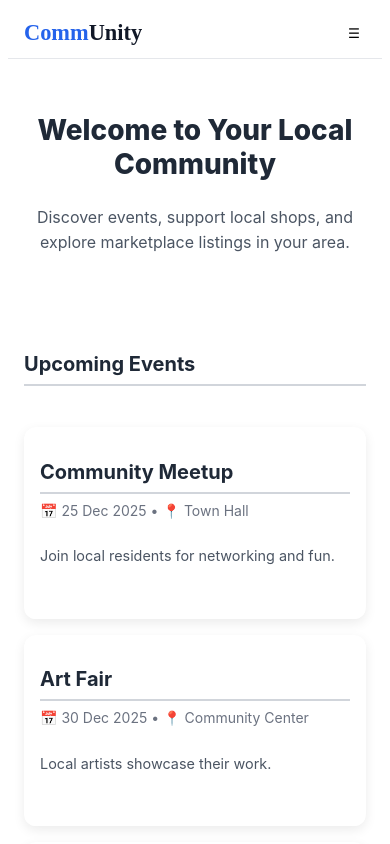
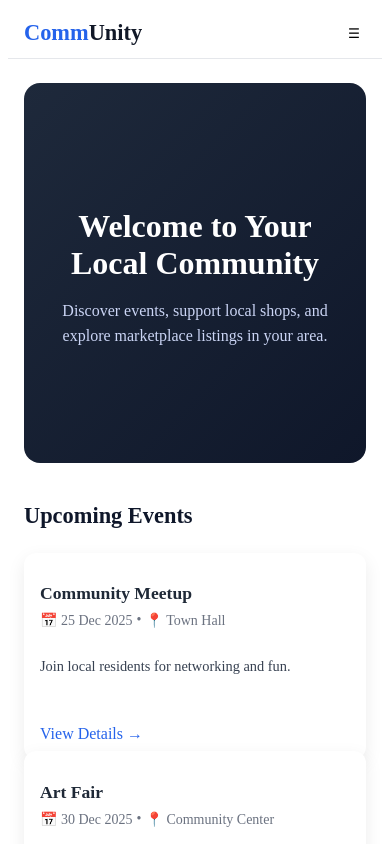
Before and after one commit to Nadeem200421/project6, a Next.js app: page / in a window 390 px wide. Shown: the top 844 px of the page. Built offline with nearby package versions, Linux system fonts and the light colour scheme.

Commit message:
Update home.css

```diff
--- a/app/styles/home.css
+++ b/app/styles/home.css
@@ -1,143 +1,117 @@
 /* =========================
-   Global Styles
+   Base Layout
 ========================= */
 .home-container {
-  max-width: 1280px;
+  width: 100%;
+  max-width: 1300px;
   margin: 0 auto;
-  padding: 2rem 1rem;
-  display: flex;
-  flex-direction: column;
-  gap: 4rem;
-  font-family: 'Inter', sans-serif;
-  color: #1f2937; /* dark text */
-}
-
-.home-container p {
-  color: #4b5563; /* gray-600 */
-}
-
-/* Dark mode support */
-.dark .home-container {
-  color: #f3f4f6;
-}
-
-.dark .home-container p {
-  color: #d1d5db;
+  padding: 0 1rem 4rem;
+  box-sizing: border-box;
 }
 
 /* =========================
    Hero Section
 ========================= */
 .hero-section {
+  width: 100%;
+  min-height: 55vh;
+  display: flex;
+  align-items: center;
+  justify-content: center;
   text-align: center;
-  max-width: 800px;
-  margin: 0 auto;
-  display: flex;
-  flex-direction: column;
-  gap: 1rem;
+  background: linear-gradient(
+    135deg,
+    #1e293b,
+    #0f172a
+  );
+  color: #ffffff;
+  border-radius: 1rem;
+  margin: 1.5rem 0 3rem;
+}
+
+.hero-content {
+  max-width: 700px;
+  padding: 2rem;
 }
 
 .hero-section h1 {
-  font-size: 2.5rem;
-  font-weight: 800;
-  line-height: 1.2;
+  font-size: clamp(2rem, 4vw, 3rem);
+  font-weight: 700;
+  margin-bottom: 1rem;
 }
 
 .hero-section p {
-  font-size: 1.2rem;
+  font-size: clamp(1rem, 2vw, 1.2rem);
+  color: #cbd5f5;
   line-height: 1.6;
 }
 
 /* =========================
-   Sections
+   Section Wrapper
 ========================= */
 .section {
-  display: flex;
-  flex-direction: column;
-  gap: 1.5rem;
+  margin-bottom: 3.5rem;
 }
 
-.section h2 {
-  font-size: 1.75rem;
-  font-weight: 700;
-  border-bottom: 2px solid #d1d5db;
-  padding-bottom: 0.5rem;
+.section-alt {
+  background-color: #f8fafc;
+  padding: 2rem 1.5rem;
+  border-radius: 1rem;
 }
 
-/* Dark mode section border */
-.dark .section h2 {
-  border-color: #4b5563;
+.section-header {
+  margin-bottom: 1.5rem;
+}
+
+.section-header h2 {
+  font-size: clamp(1.4rem, 3vw, 1.8rem);
+  font-weight: 600;
+  color: #0f172a;
 }
 
 /* =========================
-   Grid Layouts
+   Card Grid (Universal)
 ========================= */
 .card-grid {
   display: grid;
   gap: 1.5rem;
 }
 
+/* Events */
 .events-grid {
-  grid-template-columns: repeat(auto-fit, minmax(250px, 1fr));
+  grid-template-columns: repeat(auto-fit, minmax(260px, 1fr));
 }
 
+/* Shops */
 .shops-grid {
-  grid-template-columns: repeat(auto-fit, minmax(250px, 1fr));
+  grid-template-columns: repeat(auto-fit, minmax(260px, 1fr));
 }
 
+/* Marketplace */
 .marketplace-grid {
-  grid-template-columns: repeat(auto-fit, minmax(200px, 1fr));
+  grid-template-columns: repeat(auto-fit, minmax(220px, 1fr));
 }
 
 /* =========================
-   Card Styling (shared)
+   Responsive Tweaks
 ========================= */
-.card-grid > * {
-  background-color: #ffffff;
-  border-radius: 12px;
-  box-shadow: 0 4px 12px rgba(0, 0, 0, 0.08);
-  transition: transform 0.3s ease, box-shadow 0.3s ease;
-  overflow: hidden;
-}
+@media (max-width: 768px) {
+  .hero-section {
+    min-height: 45vh;
+    margin-bottom: 2.5rem;
+  }
 
-.dark .card-grid > * {
-  background-color: #1f2937;
-}
-
-.card-grid > *:hover {
-  transform: translateY(-4px);
-  box-shadow: 0 8px 20px rgba(0, 0, 0, 0.12);
-}
-
-/* =========================
-   Responsive Styles
-========================= */
-@media (max-width: 1024px) {
-  .hero-section h1 {
-    font-size: 2.25rem;
-  }
-  .section h2 {
-    font-size: 1.5rem;
-  }
-}
-
-@media (max-width: 768px) {
-  .hero-section h1 {
-    font-size: 2rem;
-  }
-  .hero-section p {
-    font-size: 1rem;
-  }
-  .card-grid {
-    gap: 1rem;
+  .section-alt {
+    padding: 1.5rem 1rem;
   }
 }
 
 @media (max-width: 480px) {
-  .hero-section h1 {
-    font-size: 1.75rem;
+  .hero-content {
+    padding: 1.5rem 1rem;
   }
-  .section h2 {
-    font-size: 1.25rem;
+
+  .section {
+    margin-bottom: 2.5rem;
   }
 }
```
